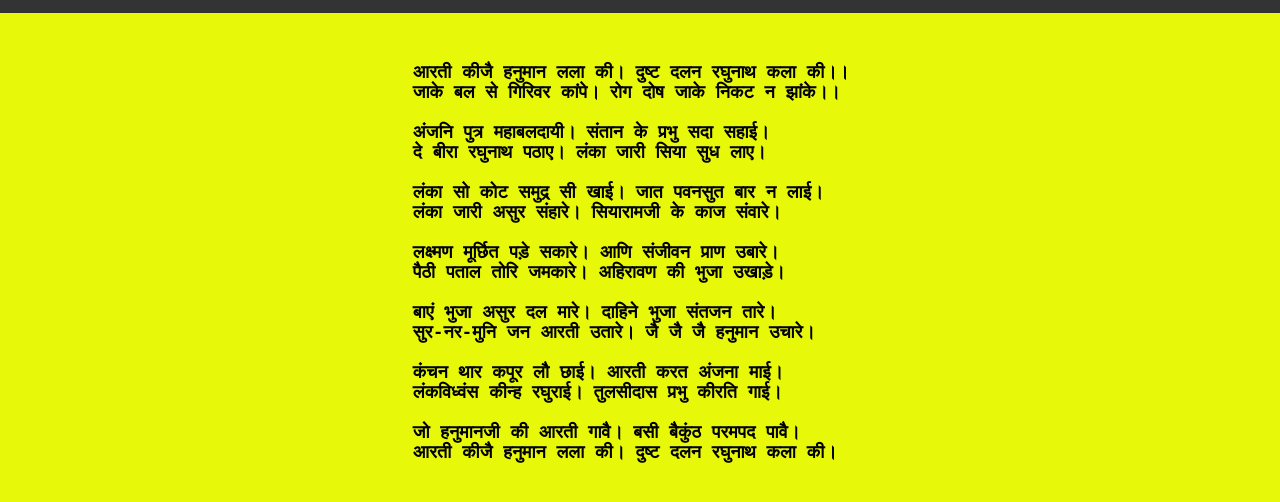
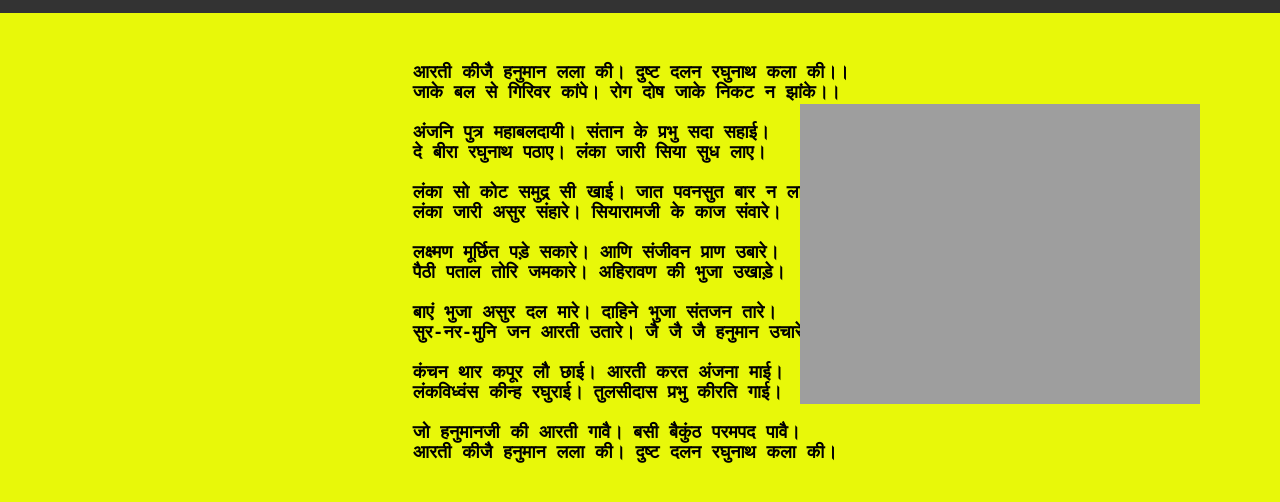
Before and after one commit to parasgarg39/NewWeb, a plain HTML site: page Aarti/हनुमान जी की आरती.html in a window 1280 px wide. Shown: the part 56-558 px from the top of the page. Drawn offline with Linux system fonts and the light colour scheme; the site is published under a folder, as on GitHub Pages, so addresses that start at the root find nothing.

Commit message:
Update हनुमान जी की आरती.html

```diff
--- a/Aarti/हनुमान जी की आरती.html
+++ b/Aarti/हनुमान जी की आरती.html
@@ -40,7 +40,7 @@
 
     </pre>
         </div>
-        <img src="/images/LordHanuman.gif" alt="" class="gif-hanumanji">
+        <img src="../images/LordHanuman.gif" alt="" class="gif-hanumanji">
     </main>
 </body>
 
```
